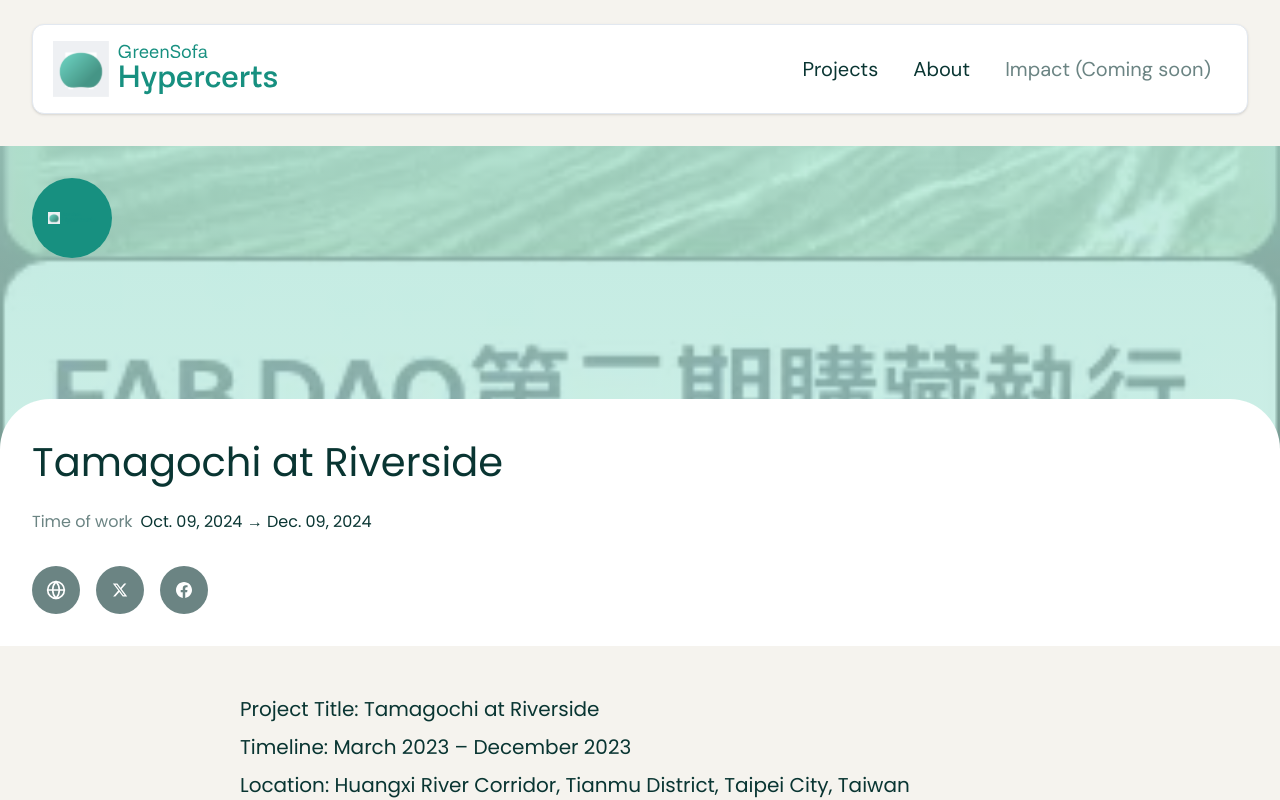
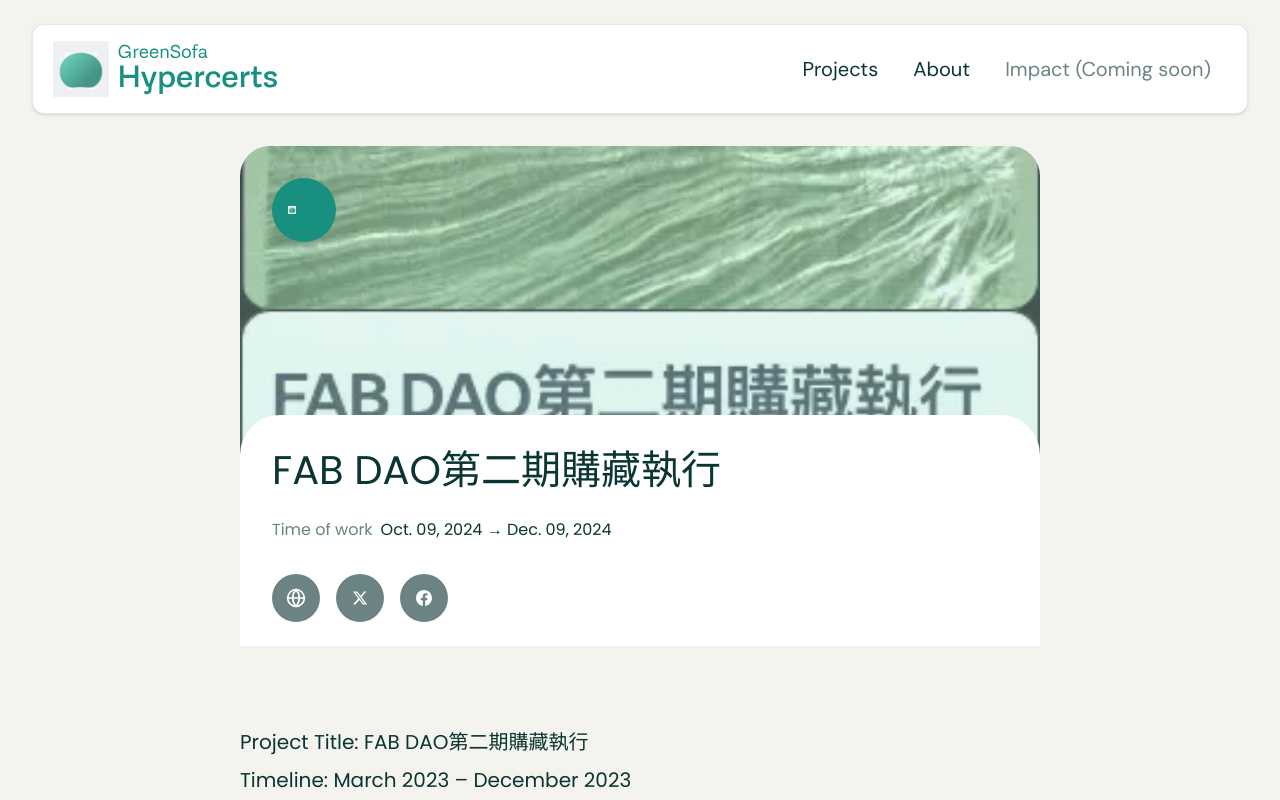
Before and after one commit to FABDAOtw/dashboard, a React (Vite) app: page /project/1 in a window 1280 px wide. Shown: the top 800 px of the page. Built offline with nearby package versions, Linux system fonts and the light colour scheme.

Commit message:
Fix ProjectDetail page to match card detail design

```diff
--- a/src/screens/ProjectDetail/ProjectDetail.tsx
+++ b/src/screens/ProjectDetail/ProjectDetail.tsx
@@ -15,12 +15,12 @@ export const ProjectDetail = (): JSX.Element => {
   const project = {
     id: id,
     image: "/hypercert.webp",
-    title: "Tamagochi at Riverside",
+    title: "FAB DAO第二期購藏執行",
     timeOfWork: "Oct. 09, 2024 → Dec. 09, 2024",
-    projectTitle: "Tamagochi at Riverside",
+    projectTitle: "FAB DAO第二期購藏執行",
     timeline: "March 2023 – December 2023",
     location: "Huangxi River Corridor, Tianmu District, Taipei City, Taiwan",
-    summary: "This project combines environmental education with Web3 tools to reconnect urban residents with the Huangxi River(Formal name: Southern Sulfur creek) in Taipei. In partnership with Formosa Art Bank DAO (FAB DAO), the Huangxi...",
+    summary: "FAB DAO，全名 Formosa Art Bank DAO，為公益 NFT 自治組織，集結跨域組織與個人，開創臺灣 NFT 結合公益、藝術、文化的新篇章。感謝Yii慷慨捐贈群島資料庫 No.1~10給FAB DAO藝術銀行",
     exploreUrl: "https://hypercerts.org/app/view#claimId=0x822f17a9a5eecfd66dbaff7946a8071c265d1d07-442341478564487395328",
     verifiedBy: "0x2914...29D2rg",
     verifiedOn: "May 01, 2025",
@@ -180,26 +180,27 @@ export const ProjectDetail = (): JSX.Element => {
           </Card>
         </section>
 
-        {/* Hero Section */}
-        <div className="relative w-full h-[400px] tablet:h-[500px] desktop:h-[600px] overflow-hidden">
-          {/* Background Image */}
+        {/* Hero Section with Card Image */}
+        <div className="relative w-full h-[400px] tablet:h-[500px] desktop:h-[600px] overflow-hidden px-4 tablet:px-8 desktop:px-10 mb-8">
+          <div className="relative w-full h-full max-w-[800px] mx-auto">
+            {/* Card Image with rounded corners and green tint */}
             <div
-            className="absolute inset-0 w-full h-full"
+              className="absolute inset-0 w-full h-full rounded-[20px] tablet:rounded-[30px] desktop:rounded-[40px] overflow-hidden"
               style={{
-              background: `linear-gradient(180deg, rgba(179, 230, 218, 0.8) 0%, rgba(179, 230, 218, 0.6) 100%), url(/hypercert.webp) center/cover no-repeat`,
+                background: `linear-gradient(180deg, rgba(179, 230, 218, 0.3) 0%, rgba(179, 230, 218, 0.5) 100%), url(/hypercert.webp) center/cover no-repeat`,
               }}
             />
 
             {/* Logo positioned in top left */}
-          <div className="absolute top-6 tablet:top-8 desktop:top-12 left-4 tablet:left-8 desktop:left-10">
-            <div className="w-16 h-16 tablet:w-20 tablet:h-20 desktop:w-24 desktop:h-24 rounded-full bg-[#179080] flex items-center justify-center">
-              <img className="w-10 h-10 tablet:w-12 tablet:h-12 desktop:w-14 desktop:h-14" alt="Logo" src="/Logo_en.svg" />
+            <div className="absolute top-6 tablet:top-8 desktop:top-12 left-6 tablet:left-8 desktop:left-12">
+              <div className="w-12 h-12 tablet:w-16 tablet:h-16 desktop:w-20 desktop:h-20 rounded-full bg-[#179080] flex items-center justify-center">
+                <img className="w-6 h-6 tablet:w-8 tablet:h-8 desktop:w-10 desktop:h-10" alt="Logo" src="/Logo_en.svg" />
               </div>
             </div>
 
             {/* Content positioned at bottom */}
-          <div className="absolute bottom-0 left-0 right-0 bg-white rounded-t-[40px] tablet:rounded-t-[50px] desktop:rounded-t-[60px] px-4 tablet:px-8 desktop:px-10 pt-8 tablet:pt-10 desktop:pt-12 pb-6 tablet:pb-8 desktop:pb-10">
-            <div className="max-w-[800px]">
+            <div className="absolute bottom-0 left-0 right-0 bg-white rounded-t-[30px] tablet:rounded-t-[40px] desktop:rounded-t-[50px] px-6 tablet:px-8 desktop:px-12 pt-6 tablet:pt-8 desktop:pt-10 pb-4 tablet:pb-6 desktop:pb-8">
+              <div className="max-w-[600px]">
                 <h1 className="font-h2 font-[number:var(--h2-font-weight)] text-[#093532] text-h2-mobile tablet:text-h2-tablet desktop:text-[length:var(--h2-font-size)] tracking-[var(--h2-letter-spacing)] leading-[var(--h2-line-height)] [font-style:var(--h2-font-style)] mb-4 tablet:mb-6">
                   {project.title}
                 </h1>
@@ -243,6 +244,7 @@ export const ProjectDetail = (): JSX.Element => {
                       <path d="M24 12.073c0-6.627-5.373-12-12-12s-12 5.373-12 12c0 5.99 4.388 10.954 10.125 11.854v-8.385H7.078v-3.47h3.047V9.43c0-3.007 1.792-4.669 4.533-4.669 1.312 0 2.686.235 2.686.235v2.953H15.83c-1.491 0-1.956.925-1.956 1.874v2.25h3.328l-.532 3.47h-2.796v8.385C19.612 23.027 24 18.062 24 12.073z" fill="white"/>
                     </svg>
                   </a>
+                </div>
               </div>
             </div>
           </div>
```
Lines whose indentation alone changed are shown as unchanged.
